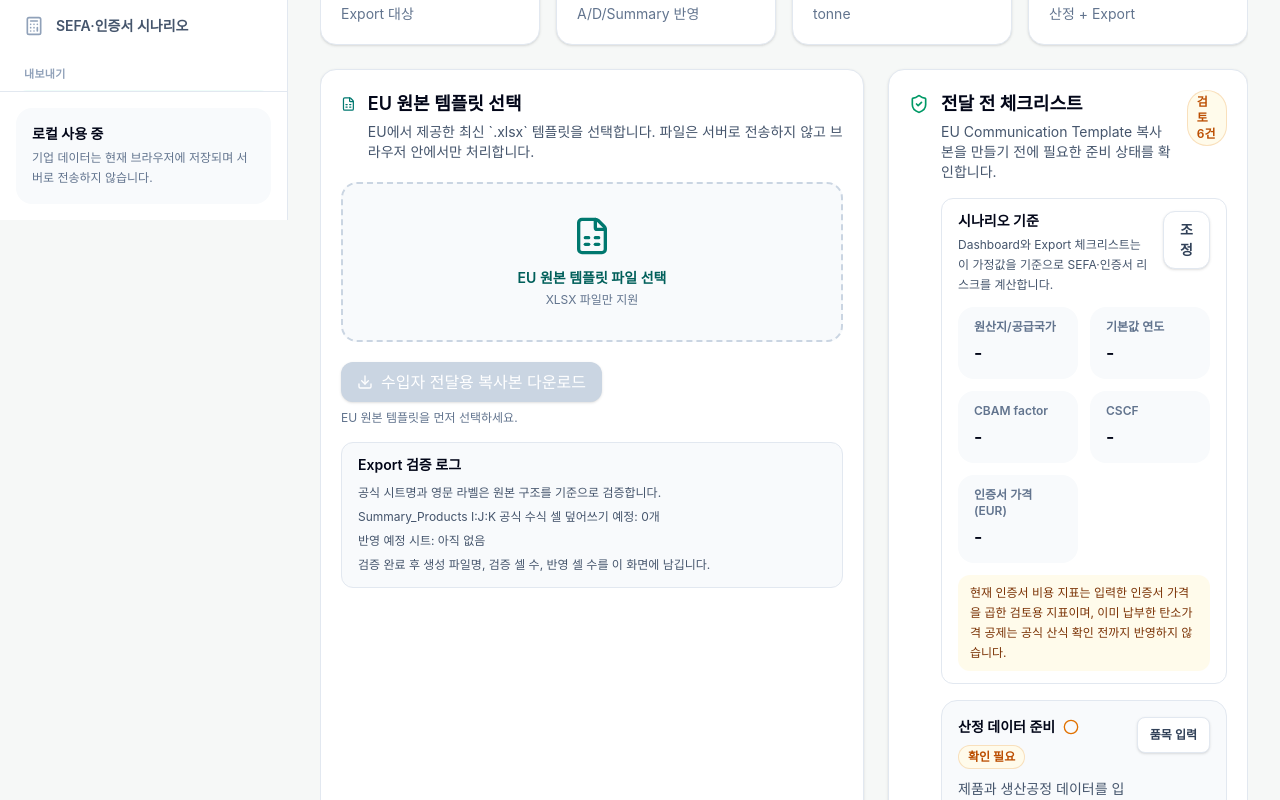
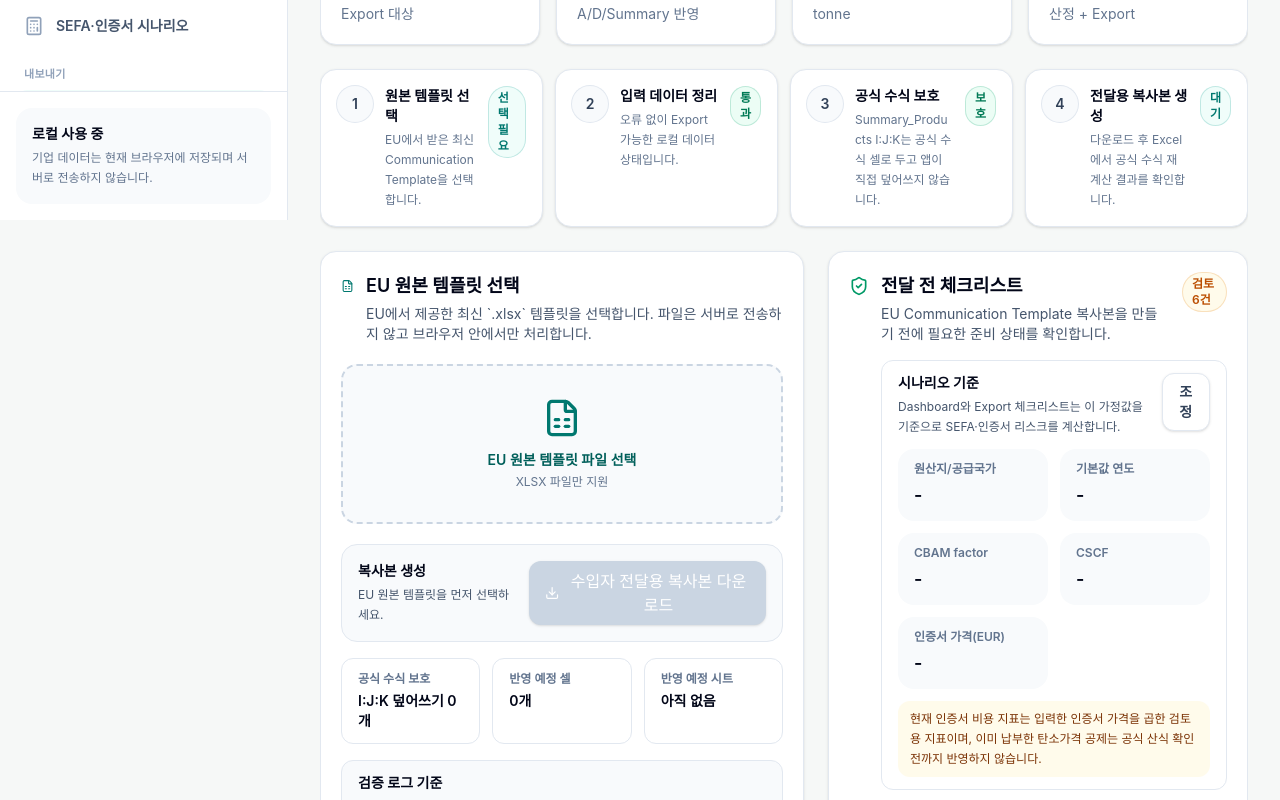
Before and after one commit to neod00/cbam-local-pwa, a Next.js app: page /export in a window 1280 px wide. Shown: the part 580-1380 px from the top of the page. Built offline with nearby package versions, Linux system fonts and the light colour scheme.

Commit message:
Clarify export workflow review

```diff
--- a/src/app/export/page.tsx
+++ b/src/app/export/page.tsx
@@ -82,6 +82,37 @@ function getIssueSeverityLabel(severity: 'error' | 'warning') {
 
 function getCellColumn(cell: string) {
     return cell.match(/^[A-Z]+/)?.[0] ?? '';
+}
+
+function ExportStepCard({
+    description,
+    index,
+    status,
+    tone,
+    title,
+}: {
+    description: string;
+    index: number;
+    status: string;
+    tone: 'success' | 'warning' | 'danger' | 'pending' | 'info';
+    title: string;
+}) {
+    return (
+        <div className="rounded-2xl border border-slate-200 bg-white p-4 shadow-sm">
+            <div className="flex items-start justify-between gap-3">
+                <div className="flex min-w-0 items-start gap-3">
+                    <div className="flex h-9 w-9 flex-none items-center justify-center rounded-full bg-slate-50 text-sm font-semibold text-slate-700 ring-1 ring-slate-200">
+                        {index}
+                    </div>
+                    <div className="min-w-0">
+                        <h3 className="break-words text-sm font-semibold text-slate-950">{title}</h3>
+                        <p className="mt-1 break-words text-xs leading-5 text-slate-500">{description}</p>
+                    </div>
+                </div>
+                <StatusBadge tone={tone}>{status}</StatusBadge>
+            </div>
+        </div>
+    );
 }
 
 export default function ExportPage() {
@@ -331,6 +362,42 @@ export default function ExportPage() {
         [plannedCellWrites]
     );
 
+    const exportWorkflowSteps = useMemo(
+        () => [
+            {
+                title: '원본 템플릿 선택',
+                description: templateFile
+                    ? `${templateFile.name} 파일을 브라우저에서 검증합니다.`
+                    : 'EU에서 받은 최신 Communication Template을 선택합니다.',
+                status: validation?.isValid ? '확인 완료' : templateFile ? '검증 중' : '선택 필요',
+                tone: validation?.isValid ? 'success' as const : templateFile ? 'warning' as const : 'pending' as const,
+            },
+            {
+                title: '입력 데이터 정리',
+                description: readiness.errorCount > 0
+                    ? '오류 항목을 먼저 수정해야 복사본을 만들 수 있습니다.'
+                    : '오류 없이 Export 가능한 로컬 데이터 상태입니다.',
+                status: readiness.errorCount > 0 ? `오류 ${readiness.errorCount}건` : '통과',
+                tone: readiness.errorCount > 0 ? 'danger' as const : 'success' as const,
+            },
+            {
+                title: '공식 수식 보호',
+                description: 'Summary_Products I:J:K는 공식 수식 셀로 두고 앱이 직접 덮어쓰지 않습니다.',
+                status: protectedSummaryProductFormulaOverwriteCount > 0 ? '확인 필요' : '보호',
+                tone: protectedSummaryProductFormulaOverwriteCount > 0 ? 'danger' as const : 'success' as const,
+            },
+            {
+                title: '전달용 복사본 생성',
+                description: lastExportResult
+                    ? `${lastExportResult.writtenCellCount}개 셀 반영 후 검증했습니다.`
+                    : '다운로드 후 Excel에서 공식 수식 재계산 결과를 확인합니다.',
+                status: lastExportResult ? '생성 완료' : readiness.canExportDraft && validation?.isValid ? '생성 가능' : '대기',
+                tone: lastExportResult ? 'success' as const : readiness.canExportDraft && validation?.isValid ? 'info' as const : 'pending' as const,
+            },
+        ],
+        [lastExportResult, protectedSummaryProductFormulaOverwriteCount, readiness.canExportDraft, readiness.errorCount, templateFile, validation?.isValid]
+    );
+
     async function handleTemplateFileChange(file: File | undefined) {
         setTemplateFile(file);
         setValidation(undefined);
@@ -459,7 +526,20 @@ export default function ExportPage() {
                 <StatCard label="검토 경고" value={summary.warningCount + readiness.warningCount} helper="산정 + Export" icon={AlertTriangle} tone="warning" />
             </div>
 
-            <div className="grid grid-cols-1 gap-6 xl:grid-cols-[minmax(0,1fr)_360px]">
+            <section className="grid grid-cols-1 gap-3 md:grid-cols-2 xl:grid-cols-4">
+                {exportWorkflowSteps.map((step, index) => (
+                    <ExportStepCard
+                        key={step.title}
+                        index={index + 1}
+                        title={step.title}
+                        description={step.description}
+                        status={step.status}
+                        tone={step.tone}
+                    />
+                ))}
+            </section>
+
+            <div className="grid grid-cols-1 gap-6 xl:grid-cols-[minmax(0,1fr)_420px]">
                 <SectionCard>
                     <div className="flex items-start gap-3">
                         <FileSpreadsheet className="mt-1 h-5 w-5 text-teal-700" />
@@ -541,24 +621,49 @@ export default function ExportPage() {
                         </div>
                     )}
 
+                    <div className="mt-5 rounded-2xl border border-slate-200 bg-slate-50 p-4">
+                        <div className="flex flex-col gap-3 lg:flex-row lg:items-center lg:justify-between">
+                            <div>
+                                <h3 className="text-sm font-semibold text-slate-950">복사본 생성</h3>
+                                <p className="mt-1 text-xs leading-5 text-slate-600">{downloadStatusMessage}</p>
+                            </div>
                             <Button
                                 type="button"
                                 onClick={handleDownloadCopy}
                                 disabled={!validation?.isValid || !readiness.canExportDraft}
-                        className="mt-5"
+                                className="w-full lg:w-auto"
                             >
                                 <Download className="mr-2 h-4 w-4" />
                                 수입자 전달용 복사본 다운로드
                             </Button>
-                    <p className="mt-2 text-xs text-slate-500">{downloadStatusMessage}</p>
+                        </div>
+                    </div>
+
+                    <div className="mt-4 grid grid-cols-1 gap-3 md:grid-cols-3">
+                        <div className="rounded-xl border border-slate-200 bg-white px-4 py-3">
+                            <p className="text-xs font-semibold text-slate-500">공식 수식 보호</p>
+                            <p className="mt-1 text-sm font-semibold text-slate-950">
+                                I:J:K 덮어쓰기 {protectedSummaryProductFormulaOverwriteCount}개
+                            </p>
+                        </div>
+                        <div className="rounded-xl border border-slate-200 bg-white px-4 py-3">
+                            <p className="text-xs font-semibold text-slate-500">반영 예정 셀</p>
+                            <p className="mt-1 text-sm font-semibold text-slate-950">{plannedCellWrites.length}개</p>
+                        </div>
+                        <div className="rounded-xl border border-slate-200 bg-white px-4 py-3">
+                            <p className="text-xs font-semibold text-slate-500">반영 예정 시트</p>
+                            <p className="mt-1 break-words text-sm font-semibold text-slate-950">
+                                {writtenSheetNames.length > 0 ? `${writtenSheetNames.length}개` : '아직 없음'}
+                            </p>
+                        </div>
+                    </div>
 
                     <div className="mt-4 rounded-xl border border-slate-200 bg-slate-50 px-4 py-3">
-                        <h3 className="text-sm font-semibold text-slate-950">Export 검증 로그</h3>
+                        <h3 className="text-sm font-semibold text-slate-950">검증 로그 기준</h3>
                         <ul className="mt-2 space-y-1 text-xs leading-5 text-slate-600">
                             <li>공식 시트명과 영문 라벨은 원본 구조를 기준으로 검증합니다.</li>
-                            <li>Summary_Products I:J:K 공식 수식 셀 덮어쓰기 예정: {protectedSummaryProductFormulaOverwriteCount}개</li>
                             <li>반영 예정 시트: {writtenSheetNames.length > 0 ? writtenSheetNames.join(', ') : '아직 없음'}</li>
-                            <li>검증 완료 후 생성 파일명, 검증 셀 수, 반영 셀 수를 이 화면에 남깁니다.</li>
+                            <li>생성 후 파일명, 검증 셀 수, 반영 셀 수를 이 화면에 남깁니다.</li>
                         </ul>
                     </div>
 
@@ -627,38 +732,38 @@ export default function ExportPage() {
                                 <ScenarioAssumptionSummary assumptions={scenarioAssumptions} mode="panel" />
                             </div>
 
-                            <ul className="mt-4 space-y-3">
+                            <ul className="mt-4 space-y-2">
                                 {exportChecklist.items.map((item) => {
                                     const Icon = item.complete ? CheckCircle2 : Circle;
 
                                     return (
-                                        <li key={item.label}>
-                                            <ActionItemCard
-                                                title={item.label}
-                                                description={item.description}
-                                                badge={
-                                                    <>
+                                        <li key={item.label} className="rounded-xl border border-slate-200 bg-white px-3 py-3">
+                                            <div className="flex items-start justify-between gap-3">
+                                                <div className="flex min-w-0 gap-2">
                                                     <Icon
                                                         className={
                                                             item.complete
-                                                                    ? 'h-4 w-4 text-emerald-600'
+                                                                ? 'mt-0.5 h-4 w-4 flex-none text-emerald-600'
                                                                 : item.tone === 'danger'
-                                                                      ? 'h-4 w-4 text-red-600'
-                                                                      : 'h-4 w-4 text-amber-600'
+                                                                  ? 'mt-0.5 h-4 w-4 flex-none text-red-600'
+                                                                  : 'mt-0.5 h-4 w-4 flex-none text-amber-600'
                                                         }
                                                     />
+                                                    <div className="min-w-0">
+                                                        <p className="break-words text-sm font-semibold text-slate-950">{item.label}</p>
+                                                        <p className="mt-1 break-words text-xs leading-5 text-slate-500">{item.description}</p>
+                                                    </div>
+                                                </div>
                                                 <StatusBadge tone={item.tone}>{item.status}</StatusBadge>
-                                                    </>
-                                                }
-                                                action={item.actionHref && item.actionLabel ? (
+                                            </div>
+                                            {item.actionHref && item.actionLabel && (
                                                 <Link
                                                     href={item.actionHref}
-                                                        className="inline-flex min-h-9 items-center rounded-lg border border-slate-200 bg-white px-3 py-1.5 text-xs font-semibold text-slate-700 shadow-sm transition hover:bg-slate-100"
+                                                    className="mt-3 inline-flex min-h-9 items-center rounded-lg border border-slate-200 bg-white px-3 py-1.5 text-xs font-semibold text-slate-700 shadow-sm transition hover:bg-slate-100"
                                                 >
                                                     {item.actionLabel}
                                                 </Link>
-                                                ) : undefined}
-                                            />
+                                            )}
                                         </li>
                                     );
                                 })}
```
Lines whose indentation alone changed are shown as unchanged.
